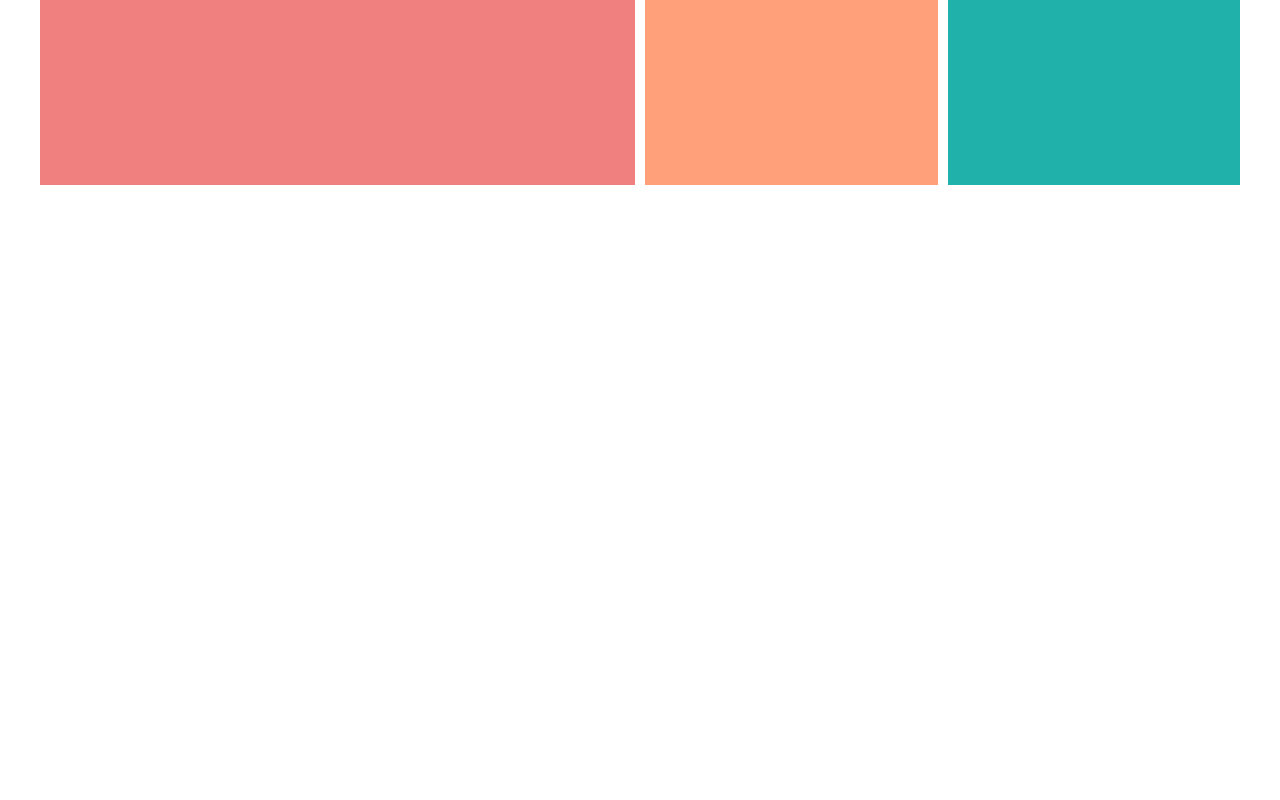
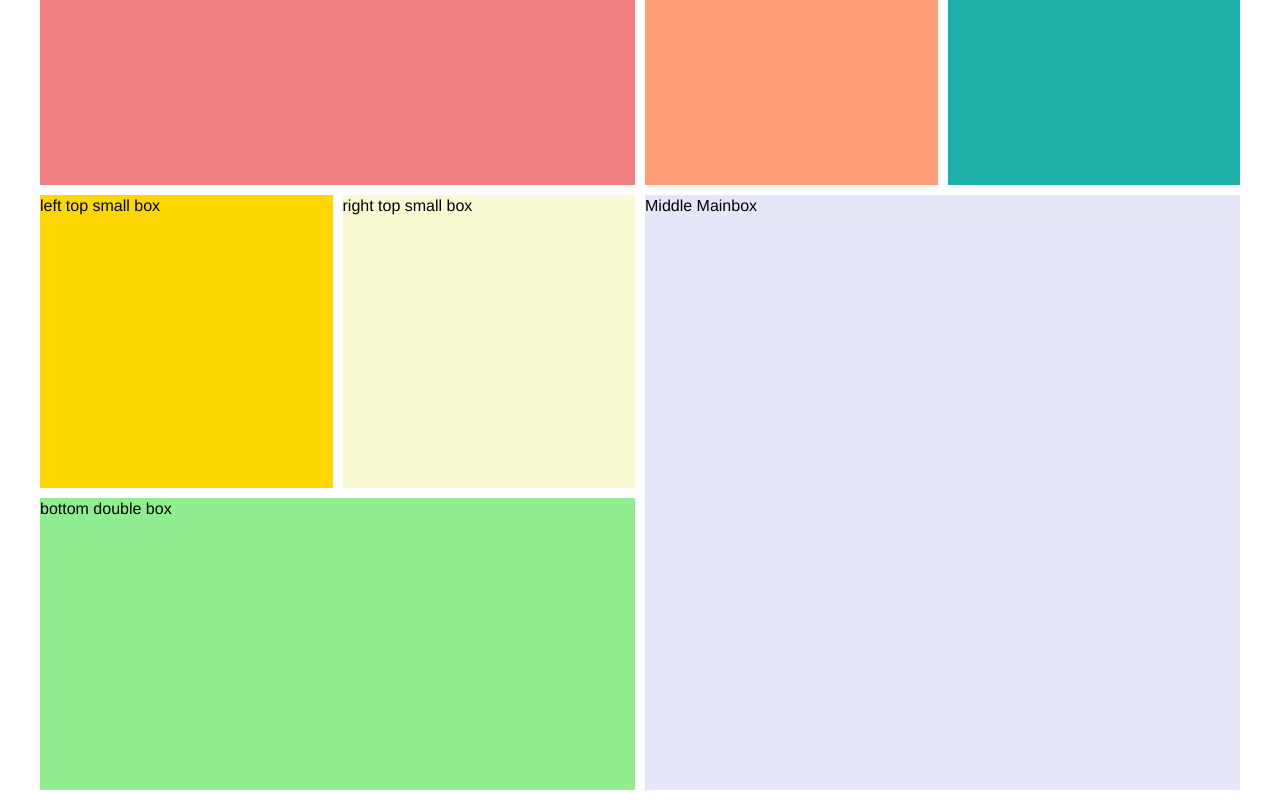
Before and after one commit to cojoclaudiu/squareify, a Next.js app: page / in a window 1280 px wide. Shown: the part 410-1210 px from the top of the page. Before the commit the page ends 800 px from the top, so only its background shows below. Built offline with nearby package versions, Linux system fonts and the light colour scheme.

Commit message:
homepage structure 2nd commit

```diff
--- a/src/components/MainContent/MainContent.jsx
+++ /dev/null
@@ -1,13 +0,0 @@
-import HomepageContainer from '../ui/HomepageContainer/HomepageContainer';
-import HomeHeroBox from '../ui/HomeHeroBox/HomeHeroBox';
-import styles from './MainContent.module.css';
-
-export default function MainContent() {
-  return (
-    <main className={styles.mainContent}>
-      <HomepageContainer>
-        <HomeHeroBox />
-      </HomepageContainer>
-    </main>
-  );
-}
--- a/src/components/ui/HomeHeroBox/HomeHeroBox.module.css
+++ b/src/components/ui/HomeHeroBox/HomeHeroBox.module.css
@@ -9,9 +9,11 @@
 }
 
 .smLftBox {
+  grid-area: 2 / 3 / 3 / 4;
   background-color: lightsalmon;
 }
 
 .smRgtBox {
+  grid-area: 2 / 4 / 3 / 5;
   background-color: lightseagreen;
 }
--- /dev/null
+++ b/src/components/ui/HomeMiddleBox/HomeMiddleBox.jsx
@@ -0,0 +1,12 @@
+import styles from './HomeMiddleBox.module.css';
+
+export default function HomeMiddleBox() {
+  return (
+    <>
+      <div className={styles.mainBox}>Middle Mainbox</div>
+      <div className={styles.smLftTopBox}>left top small box</div>
+      <div className={styles.smRgtTopBox}>right top small box</div>
+      <div className={styles.btmDoubleBox}>bottom double box</div>
+    </>
+  );
+}
--- /dev/null
+++ b/src/components/ui/HomeMiddleBox/HomeMiddleBox.module.css
@@ -0,0 +1,19 @@
+.mainBox {
+  grid-area: 1 / 5 / span 2 / 3;
+  background-color: lavender;
+}
+
+.smLftTopBox {
+  grid-area: 1 / 1 / 2 / 2;
+  background-color: gold;
+}
+
+.smRgtTopBox {
+  grid-area: 1 / 2 / 2 /3;
+  background-color: lightgoldenrodyellow;
+}
+
+.btmDoubleBox {
+  grid-area: 2 / 1 / 3 / 3;
+  background-color: lightgreen;
+}
--- a/src/components/ui/HomepageContainer/HomepageContainer.module.css
+++ b/src/components/ui/HomepageContainer/HomepageContainer.module.css
@@ -3,4 +3,5 @@
   grid-template-columns: repeat(4, 1fr);
   gap: var(--gap);
   height: calc(var(--appWidth) / 2 - var(--gap) / 2);
+  margin-bottom: 10px;
 }
--- /dev/null
+++ b/src/components/ui/MainContent/MainContent.jsx
@@ -0,0 +1,18 @@
+import HomepageContainer from '../HomepageContainer/HomepageContainer';
+import HomeHeroBox from '../HomeHeroBox/HomeHeroBox';
+import HomeMiddleBox from '../HomeMiddleBox/HomeMiddleBox';
+import styles from './MainContent.module.css';
+
+export default function MainContent() {
+  return (
+    <main className={styles.mainContent}>
+      <HomepageContainer>
+        <HomeHeroBox />
+      </HomepageContainer>
+
+      <HomepageContainer>
+        <HomeMiddleBox />
+      </HomepageContainer>
+    </main>
+  );
+}
--- a/src/pages/index.jsx
+++ b/src/pages/index.jsx
@@ -1,5 +1,9 @@
-import MainContent from '../components/MainContent/MainContent';
+import MainContent from '../components/ui/MainContent/MainContent';
 
 export default function Home() {
-  return <MainContent />;
+  return (
+    <>
+      <MainContent />
+    </>
+  );
 }
```
Also changed, not shown: src/components/ui/MainContent/MainContent.module.css (renamed from src/components/MainContent/MainContent.module.css).
